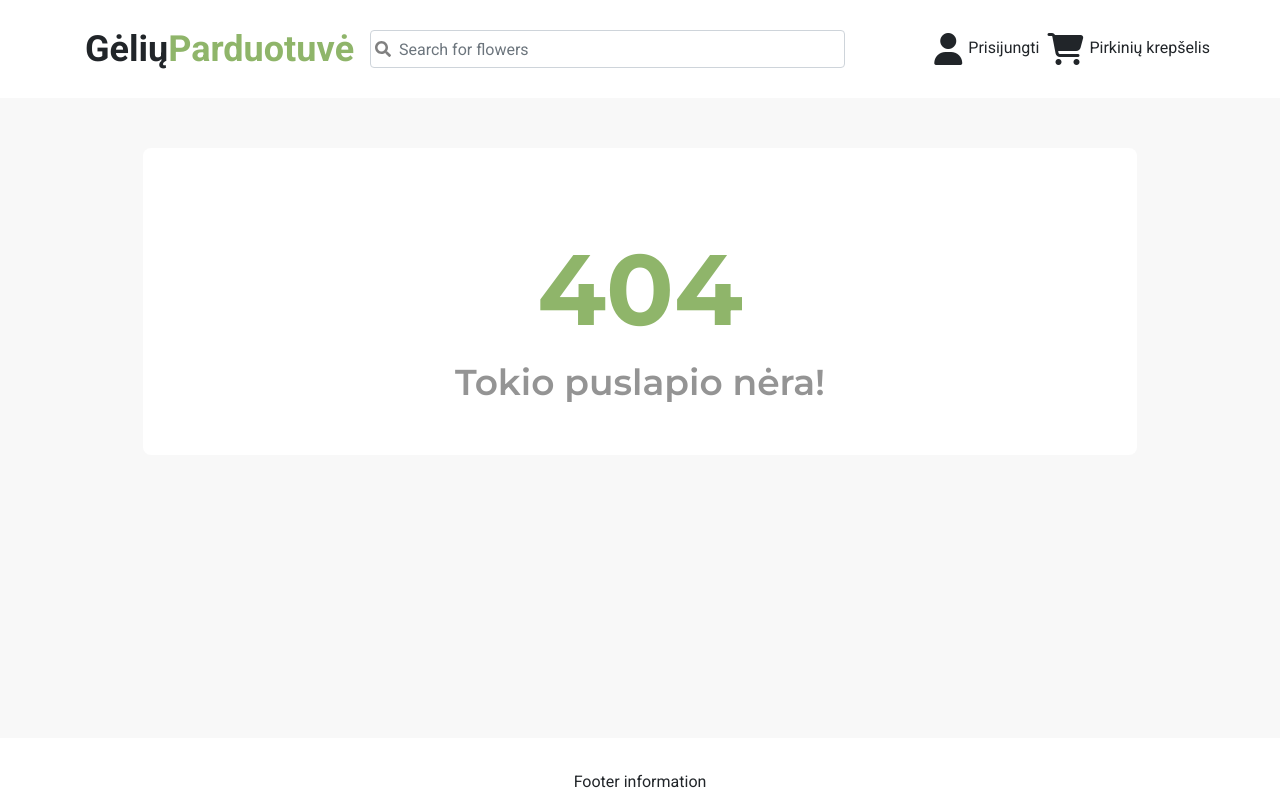
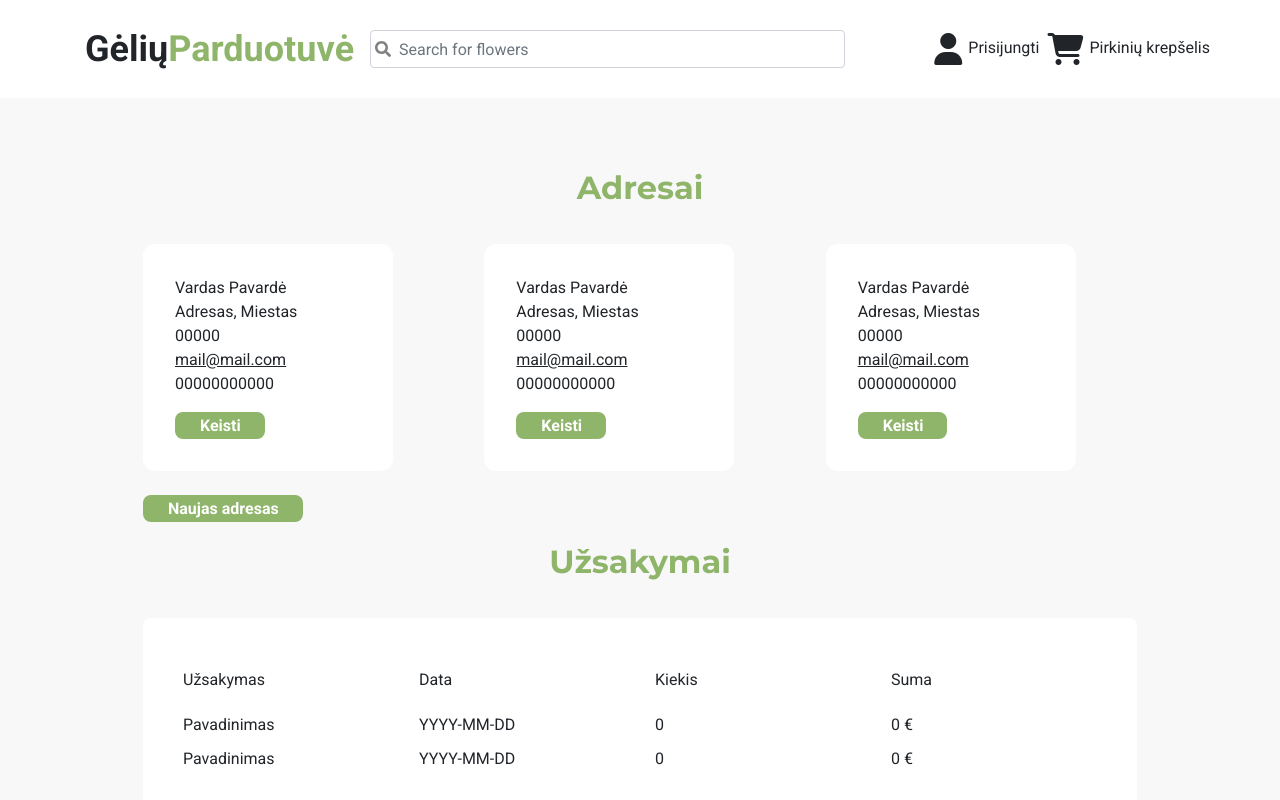
Before and after one commit to Surinkom-5/FlowerShop_frontend, a React (Create React App) app: page /user in a window 1280 px wide. Before the commit this address had no page. Shown: the top 800 px of the page. Built offline with nearby package versions, Linux system fonts and the light colour scheme.

Commit message:
Added components and applied designs for adress and user info pages

```diff
--- a/src/App.js
+++ b/src/App.js
@@ -7,6 +7,8 @@ import HomePage from "./components/Pages/HomePage";
 import ProductPage from "./components/Pages/ProductPage";
 import CategoryPage from "./components/Pages/CategoryPage";
 import CartPage from "./components/Pages/CartPage";
+import ChangeAdressPage from "./components/Pages/ChangeAdressPage";
+import UserInfoPage from "./components/Pages/UserInfoPage";
 import PageNotFound from "./components/Pages/ErrorPages/PageNotFound";
 import { BrowserRouter as Router, Switch, Route } from "react-router-dom";
 
@@ -18,9 +20,13 @@ function App() {
         <Route path="/" exact component={HomePage} />
         <Route path="/register" component={RegisterPage} />
         <Route path="/login" component={LoginPage} />
-        {/* TODO: make /product/:id (same with categry and cart) */}
+        {/* TODO: make /product/:id (same with categry, cart ...) */}
         <Route path="/product" component={ProductPage} />
         <Route path="/cart" component={CartPage} />
+        <Route path="/cart" component={CartPage} />
+        <Route path="/adress" component={ChangeAdressPage} />
+        {/* Needs to be authenticated route */}
+        <Route path="/user" component={UserInfoPage} />
         {/* <Route path="/category" component={CategoryPage} /> */}
         <Route component={PageNotFound} />
       </Switch>
--- /dev/null
+++ b/src/components/AdressCard.js
@@ -0,0 +1,52 @@
+import React from "react";
+import styled from "styled-components";
+import "bootstrap/dist/css/bootstrap.min.css";
+import { GreenButton } from "./ui/Buttons";
+import { SimpleText } from "./ui/Text";
+
+function AdressCard(props) {
+  return (
+    <CardContainer>
+      <SimpleText>
+        {props.name} {props.surname}
+      </SimpleText>
+      <SimpleText>
+        {props.adress}, {props.city}
+      </SimpleText>
+      <SimpleText>{props.code}</SimpleText>
+      <UnderlinedText>{props.emailAdress}</UnderlinedText>
+      <SimpleText>{props.phoneNumber}</SimpleText>
+      <VerticalSpacer />
+      <GreenButton>Keisti</GreenButton>
+    </CardContainer>
+  );
+}
+
+AdressCard.defaultProps = {
+  name: "Vardas",
+  surname: "Pavardė",
+  adress: "Adresas",
+  city: "Miestas",
+  code: "00000",
+  emailAdress: "mail@mail.com",
+  phoneNumber: "00000000000",
+};
+
+const CardContainer = styled.div`
+  background: #fff;
+  padding: 32px;
+  border-radius: 12px;
+  font-weight: 600;
+  margin-bottom: 24px;
+  width: 250px;
+`;
+
+const VerticalSpacer = styled.div`
+  height: 1rem;
+`;
+
+const UnderlinedText = styled(SimpleText)`
+  text-decoration: underline;
+`;
+
+export default AdressCard;
--- /dev/null
+++ b/src/components/OrderListItem.js
@@ -0,0 +1,42 @@
+import React from "react";
+import styled from "styled-components";
+import "bootstrap/dist/css/bootstrap.min.css";
+import { Row, Col } from "react-bootstrap";
+import { SimpleText } from "./ui/Text";
+
+function OrderListItem(props) {
+  return (
+    <StyledRow>
+      <Col sm={3}>
+        <SimpleText>{props.order}</SimpleText>
+      </Col>
+      <Col sm={3}>
+        <SimpleText>{props.date}</SimpleText>
+      </Col>
+      <Col sm={3}>
+        <SimpleText>{props.amount}</SimpleText>
+      </Col>
+      <Col sm={3}>
+        <SimpleText>{props.price} €</SimpleText>
+      </Col>
+    </StyledRow>
+  );
+}
+
+OrderListItem.defaultProps = {
+  order: "Pavadinimas",
+  date: "YYYY-MM-DD",
+  amount: "0",
+  price: "0",
+};
+
+const StyledRow = styled(Row)`
+  padding-top: 5px;
+  padding-bottom: 5px;
+  border-radius: 5%;
+  &:hover {
+    box-shadow: 0 0 2px rgba(145, 188, 106, 1);
+  }
+`;
+
+export default OrderListItem;
--- /dev/null
+++ b/src/components/Pages/ChangeAdressPage.js
@@ -0,0 +1,69 @@
+import React from "react";
+import styled from "styled-components";
+import { BigGreenText } from "../ui/Text";
+import { GreenButton } from "../ui/Buttons";
+import { Container } from "react-bootstrap";
+import "bootstrap/dist/css/bootstrap.min.css";
+import { Row, Col } from "react-bootstrap";
+import RegularInput from "../ui/Input";
+
+function ChangeAdressPage() {
+  return (
+    <StyledContainer fluid>
+      <StyledBigGreenText>Keisti adresą</StyledBigGreenText>
+      <VerticalSpacer />
+      <CartContainer>
+        <RegularInput type="text" placeholder="Vardas" />
+        <VerticalSpacer />
+        <RegularInput type="text" placeholder="Pavardė" />
+        <VerticalSpacer />
+        <RegularInput type="text" placeholder="Adresas" />
+        <VerticalSpacer />
+        <Row>
+          <Col sm={6}>
+            <RegularInput type="text" placeholder="Miestas" />
+            <VerticalSpacer />
+            <RegularInput type="text" placeholder="Telefono numeris" />
+          </Col>
+          <Col sm={6}>
+            <RegularInput type="text" placeholder="Pašto kodas" />
+            <VerticalSpacer />
+            <RegularInput type="text" placeholder="El. pašto adresas" />
+          </Col>
+        </Row>
+        <VerticalSpacer />
+        <VerticalSpacer />
+        <StyledGreenButton>Išsaugoti</StyledGreenButton>
+      </CartContainer>
+    </StyledContainer>
+  );
+}
+
+const StyledContainer = styled(Container)`
+  min-height: 50vw;
+  padding-top: 50px;
+  margin: 0 auto;
+  max-width: 45%;
+`;
+
+const StyledBigGreenText = styled(BigGreenText)`
+  text-align: center;
+`;
+
+const VerticalSpacer = styled.div`
+  height: 1rem;
+`;
+
+const CartContainer = styled.div`
+  padding: 50px 40px 50px 40px;
+  background: #ffffff !important;
+  border-radius: 8px;
+  text-align: left;
+  margin-bottom: 4rem;
+`;
+
+const StyledGreenButton = styled(GreenButton)`
+  margin: auto;
+`;
+
+export default ChangeAdressPage;
--- /dev/null
+++ b/src/components/Pages/UserInfoPage.js
@@ -0,0 +1,77 @@
+import React from "react";
+import styled from "styled-components";
+import { BigGreenText, SimpleText } from "../ui/Text";
+import { GreenButton } from "../ui/Buttons";
+import { Container } from "react-bootstrap";
+import "bootstrap/dist/css/bootstrap.min.css";
+import { Row, Col } from "react-bootstrap";
+import AdressCard from "../AdressCard";
+import OrderListItem from "../OrderListItem";
+
+function UserInfoPage() {
+  return (
+    <StyledContainer fluid>
+      <StyledBigGreenText>Adresai</StyledBigGreenText>
+      <VerticalSpacer />
+      <Row>
+        {/* TODO: iter per available adresses and set a card for each */}
+        <Col>
+          <AdressCard />
+        </Col>
+        <Col>
+          <AdressCard />
+        </Col>
+        <Col>
+          <AdressCard />
+        </Col>
+      </Row>
+      <GreenButton>Naujas adresas</GreenButton>
+      <StyledBigGreenText>Užsakymai</StyledBigGreenText>
+      <VerticalSpacer />
+      <OrdersContainer>
+        <Row>
+          <Col sm={3}>
+            <SimpleText>Užsakymas</SimpleText>
+          </Col>
+          <Col sm={3}>
+            <SimpleText>Data</SimpleText>
+          </Col>
+          <Col sm={3}>
+            <SimpleText>Kiekis</SimpleText>
+          </Col>
+          <Col sm={3}>
+            <SimpleText>Suma</SimpleText>
+          </Col>
+        </Row>
+        <VerticalSpacer />
+        <OrderListItem />
+        <OrderListItem />
+      </OrdersContainer>
+    </StyledContainer>
+  );
+}
+
+const StyledContainer = styled(Container)`
+  min-height: 50vw;
+  padding-top: 50px;
+  margin: 0 auto;
+  max-width: 80%;
+`;
+
+const StyledBigGreenText = styled(BigGreenText)`
+  text-align: center;
+`;
+
+const VerticalSpacer = styled.div`
+  height: 1rem;
+`;
+
+const OrdersContainer = styled.div`
+  padding: 50px 40px 50px 40px;
+  background: #ffffff !important;
+  border-radius: 8px;
+  text-align: left;
+  margin-bottom: 4rem;
+`;
+
+export default UserInfoPage;
--- a/src/components/ui/Text.js
+++ b/src/components/ui/Text.js
@@ -68,3 +68,8 @@ export const ErrorPageText = styled.p`
   color: rgba(122.19, 122.19, 122.19, 1);
   opacity: 80%;
 `;
+
+export const SimpleText = styled.p`
+  margin-bottom: 0px;
+  font-weight: 400;
+`;
```
